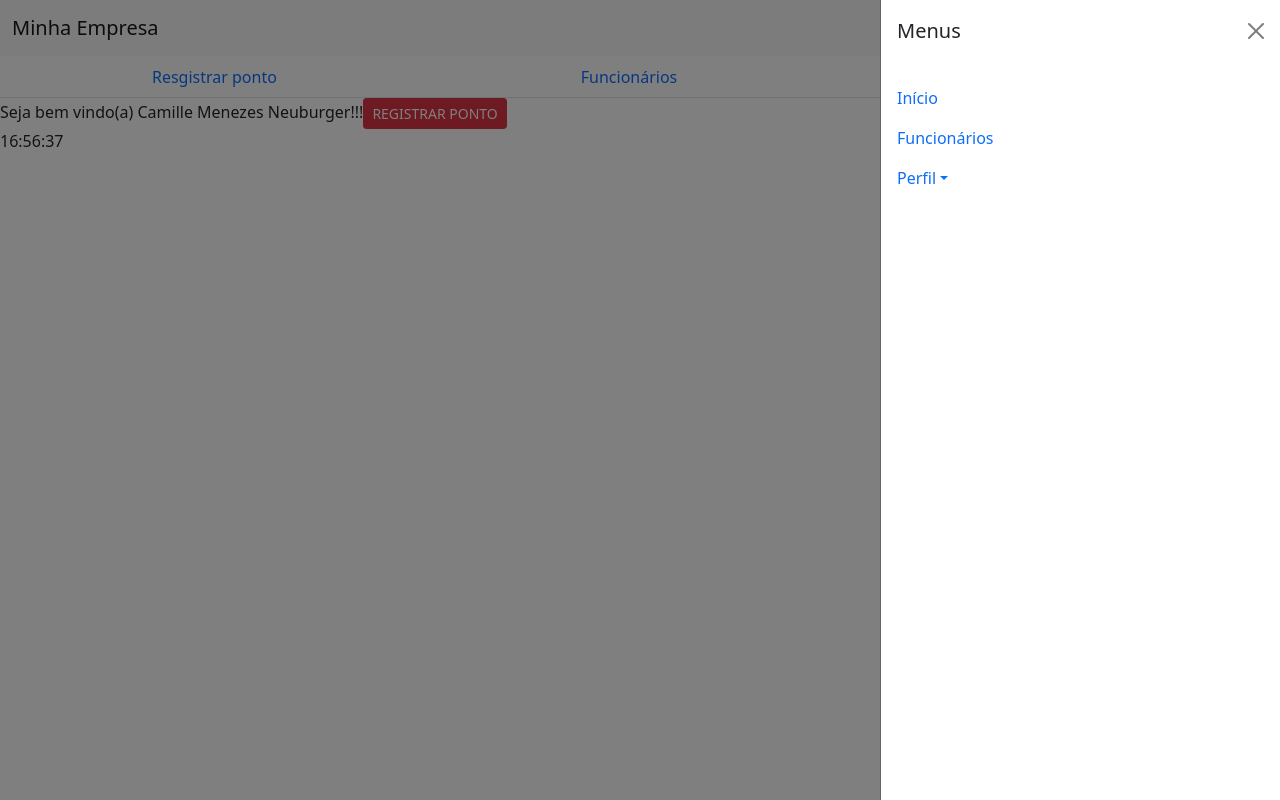
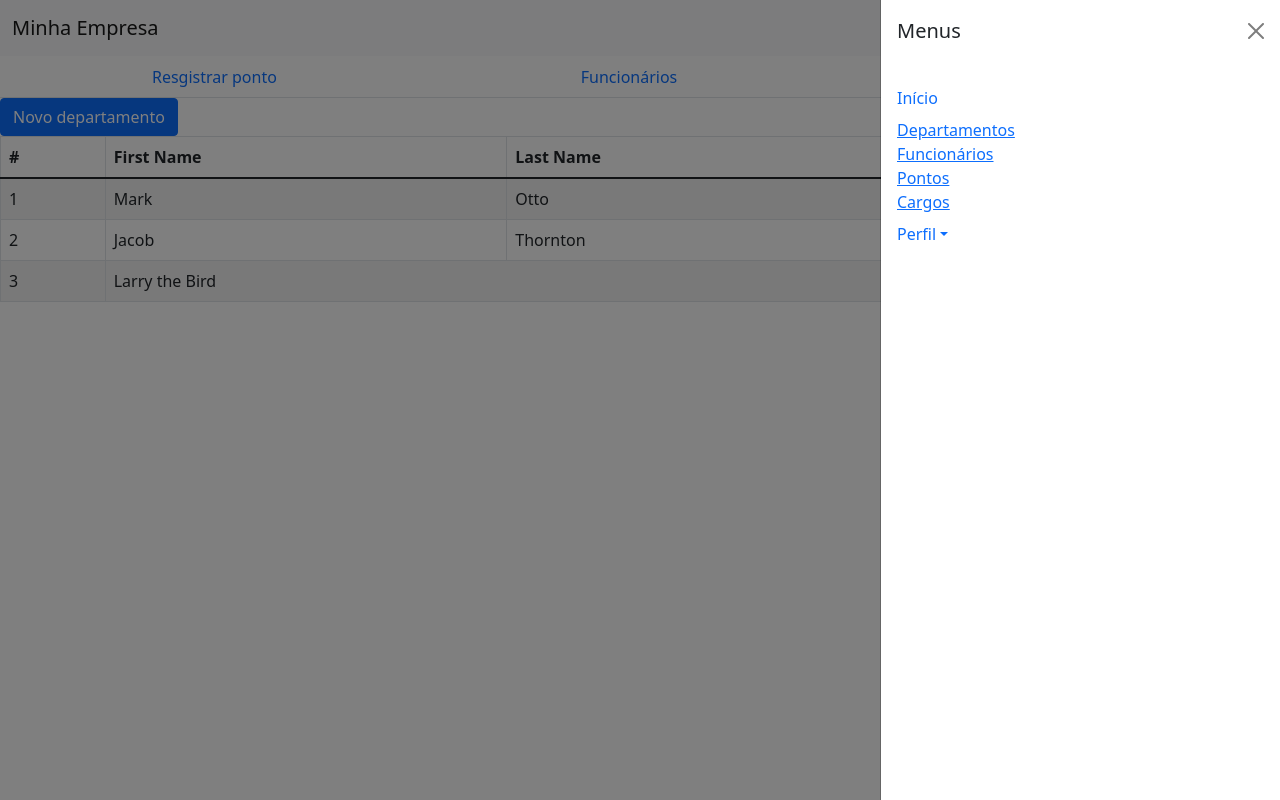
Before and after one commit to Camineuburger/laboravi, a React (Create React App) app in the folder client/: page /department in a window 1280 px wide. Both pictures are taken after a click on the button 1240 px from the left and 28 px from the top of the page. Built offline with nearby package versions, Linux system fonts and the light colour scheme.

Commit message:
Adicionado o roteamento de páginas.

```diff
--- a/client/package.json
+++ b/client/package.json
@@ -37,5 +37,8 @@
       "last 1 firefox version",
       "last 1 safari version"
     ]
+  },
+  "devDependencies": {
+    "react-router-dom": "^6.3.0"
   }
 }
--- a/client/src/components/Header.js
+++ b/client/src/components/Header.js
@@ -1,5 +1,6 @@
 import React, { useState } from 'react';
 import { Navbar, Offcanvas, Nav, NavDropdown, Container } from 'react-bootstrap';
+import { Link } from "react-router-dom";
 
 
 const Header = ( ) => {
@@ -33,9 +34,11 @@ const Header = ( ) => {
                                         Início
                                     </Nav.Link>
 
-                                    <Nav.Link href={"#action2"}>
-                                        Funcionários
-                                    </Nav.Link>
+                                    <Link to="/department">Departamentos</Link>
+                                    <Link to="/department">Funcionários</Link>
+                                    <Link to="/department">Pontos</Link>
+                                    <Link to="/department">Cargos</Link>
+
 
                                     <NavDropdown
                                         title={"Perfil"}
--- a/client/src/index.js
+++ b/client/src/index.js
@@ -1,14 +1,29 @@
 import React from 'react';
 import ReactDOM from 'react-dom/client';
 import './index.css';
+
+import {
+  BrowserRouter,
+  Routes,
+  Route,
+} from "react-router-dom";
+
 import App from './App';
+import Department from './screens/Department';
+import MainWorkTime from './screens/PointRecord';
+// import Department from './screens/Department';
+
 import reportWebVitals from './reportWebVitals';
 
 const root = ReactDOM.createRoot(document.getElementById('root'));
 root.render(
-  <React.StrictMode>
-    <App />
-  </React.StrictMode>
+  <BrowserRouter>
+    <Routes>
+      <Route path="/" element={<App />} />
+      <Route path="department" element={<Department />} />
+      <Route path="worktime" element={<MainWorkTime />} />
+    </Routes>
+  </BrowserRouter>
 );
 
 // If you want to start measuring performance in your app, pass a function
--- /dev/null
+++ b/client/src/screens/Department.js
@@ -0,0 +1,49 @@
+import React, { useState } from 'react';
+import Header from '../components/Header';
+// import axios from 'axios'
+import { Table, Button } from 'react-bootstrap';
+
+
+const Department = () => {
+
+  return (
+    <>
+      <Header/>
+      <div>
+      <Button variant="primary">Novo departamento</Button>
+
+        <Table striped bordered hover>
+          <thead>
+            <tr>
+              <th>#</th>
+              <th>First Name</th>
+              <th>Last Name</th>
+              <th>Username</th>
+            </tr>
+          </thead>
+          <tbody>
+            <tr>
+              <td>1</td>
+              <td>Mark</td>
+              <td>Otto</td>
+              <td>@mdo</td>
+            </tr>
+            <tr>
+              <td>2</td>
+              <td>Jacob</td>
+              <td>Thornton</td>
+              <td>@fat</td>
+            </tr>
+            <tr>
+              <td>3</td>
+              <td colSpan={2}>Larry the Bird</td>
+              <td>@twitter</td>
+            </tr>
+          </tbody>
+        </Table>
+      </div>
+    </>
+  );
+}
+
+export default Department;
```
Also changed, not shown: client/src/screens/Login.js (+15 -0 lines).
